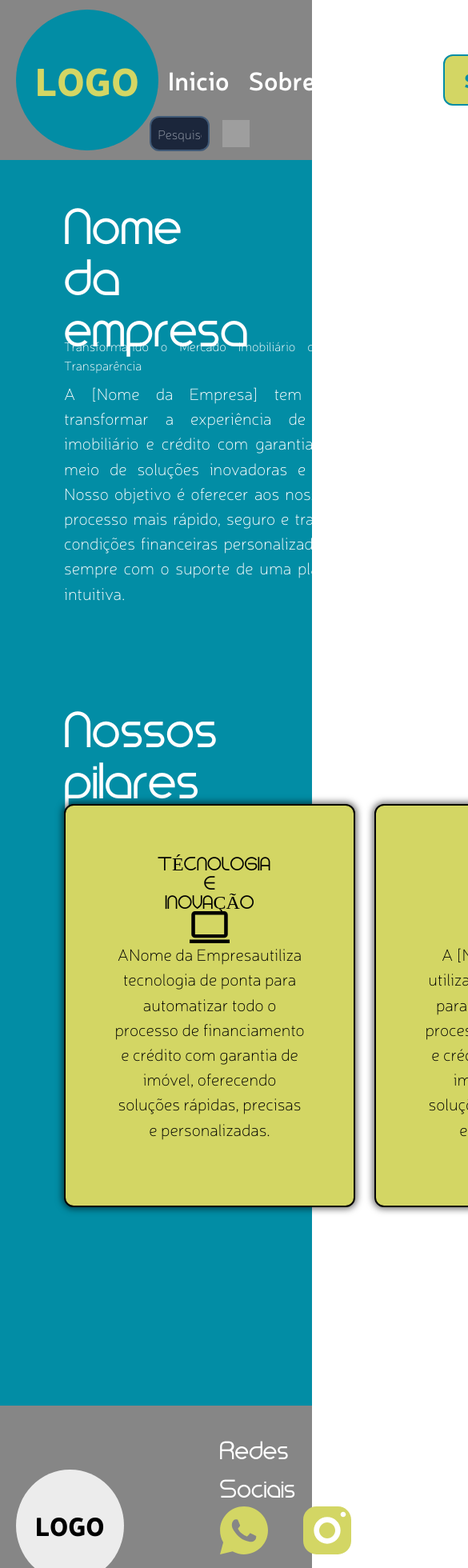
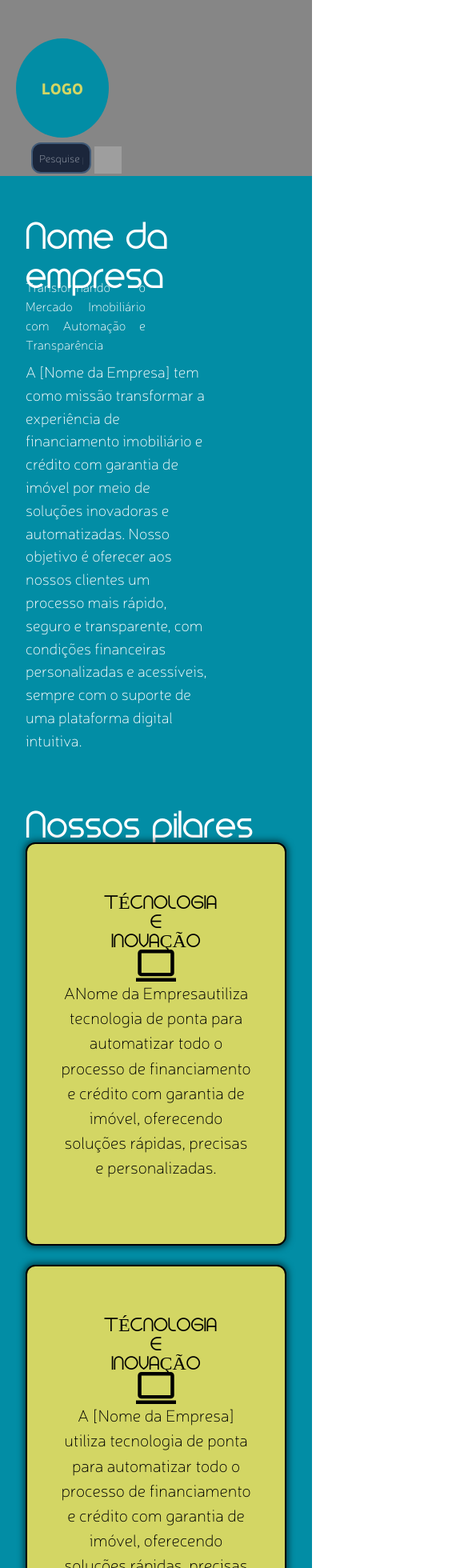
Before and after one commit to Luan-Lopes-da-Silva/walli-company, a Next.js app: page /sobre in a window 390 px wide. Shown: the top 1960 px of the page at 80% size, 585 px wide, since content can reach past the window. Built offline with nearby package versions, Linux system fonts and the light colour scheme; grey boxes are pictures that could not be loaded.

Commit message:
About us responsible page

```diff
--- a/src/app/sobre/sobre.module.scss
+++ b/src/app/sobre/sobre.module.scss
@@ -430,3 +430,209 @@ $black: #000000;
         margin-left: 100px;
     }
 }
+
+
+@media(max-width:600px){
+    .container{
+        .content{
+            .header{
+                display: flex;
+
+                .input{
+                    margin-top: 45px;
+                    left: 5%;
+
+
+                    span{
+                        margin-left: 4px;
+                    }
+
+
+                    input{
+                        font-size: 0.825rem;
+                    }
+                }
+
+                nav{
+                    justify-content: start;
+                    height: 13.75rem;
+                    position: relative;
+
+                    h1{
+                        font-size:1.2rem;
+                        padding: 3rem 2rem;
+                    }
+
+                    button{
+                        display: none;
+                    }
+
+                    .menu{
+                        display: block;
+                        position: absolute;
+                        z-index: 980000000;
+                        padding: 12px;
+                        height: 190px;
+                        margin-top: 120px;
+                        right: 12px ;
+                        width: 160px;
+
+
+                        img{
+                        margin-left: 100px;
+                        }
+                    }
+
+                    ul{
+                        display: none;
+                        position: absolute;
+                        flex-direction: column;
+                        align-items: start;
+                        right: 40px;
+                        top: 130px;
+                        z-index: 700000000000;
+
+
+
+
+                        li{
+                            margin: 0rem .75rem;
+                            font-size: 1rem;
+                            font-family: 'Lis';
+                            transition: .4s;
+                            color: $white;
+
+                            &:hover{
+                                text-decoration: underline;
+                                cursor: pointer;
+                                color: $black;
+                            }
+                        }
+                    }
+                }
+            }
+
+            .input{
+                margin-top: 170px;
+                left: 10%;
+
+
+                span{
+                    margin-left: 4px;
+                }
+
+
+                input{
+                    font-family: 'Text';
+                    font-size: 0.825rem;
+                    padding: .5rem .5rem;
+                    background-color:#1b263b;
+                    border-radius: .75rem;
+                    border: .125rem solid #415a77;
+                    color: #0d1b2a;
+                    transition: .4s;
+                    width: 75px;
+
+
+
+                    &:focus{
+                        border-color: #1b263b;
+                        background-color: #415a77;
+                        color: #778da9;
+                        animation: 1s width forwards;
+                    }
+                }
+            }
+
+            .contentContainer{
+                padding: 3rem 2rem ;
+                .presentation{
+                    span{
+                        font-size: 3rem;
+
+                    }
+
+                    p:nth-child(2){
+                        font-family: 'Text';
+                        font-size: 1rem;
+                        margin-top: -1.25rem;
+                        width: 150px;
+                    }
+
+                    p:nth-child(3){
+                        margin-top: -0.75rem;
+                        font-size: 1.2rem;
+                        width: 230px;
+                        text-align: start;
+                    }
+
+                    margin-bottom: 4rem;
+                }
+
+                .coreContainer{
+                    span{
+                        font-size: 3rem;
+                    }
+
+                   .flex{
+                    display: flex;
+                    gap: 24px;
+                    flex-direction: column;
+                   }
+                }
+            }
+
+            .footer{
+                padding: 2.5rem 2rem;
+
+                width: 100%;
+
+                .logo{
+                    display: none;
+                }
+
+               .infos{
+                display: flex;
+                gap: 1rem;
+
+                .rules,
+                .medias{
+                    span{
+                        font-size: 1.2rem;
+                        color: $white;
+                        font-family: 'Alternative-Titles';
+                    }
+                }
+
+                .containerMedias{
+                    display: grid;
+                    grid-template-columns: repeat(2,50px);
+                    gap: 12px;
+
+                    div:nth-child(1){
+                        width: 40px;
+                        height: 40px;
+                    }
+
+                    div:nth-child(2){
+                        width: 40px;
+                        height: 40px;
+                    }
+
+                    div:nth-child(3){
+                        width: 40px;
+                        height: 40px;
+                    }
+
+                    div:nth-child(4){
+                        width: 40px;
+                        height: 40px;
+                    }
+                }
+               }
+
+
+            }
+        }
+    }
+}
```
